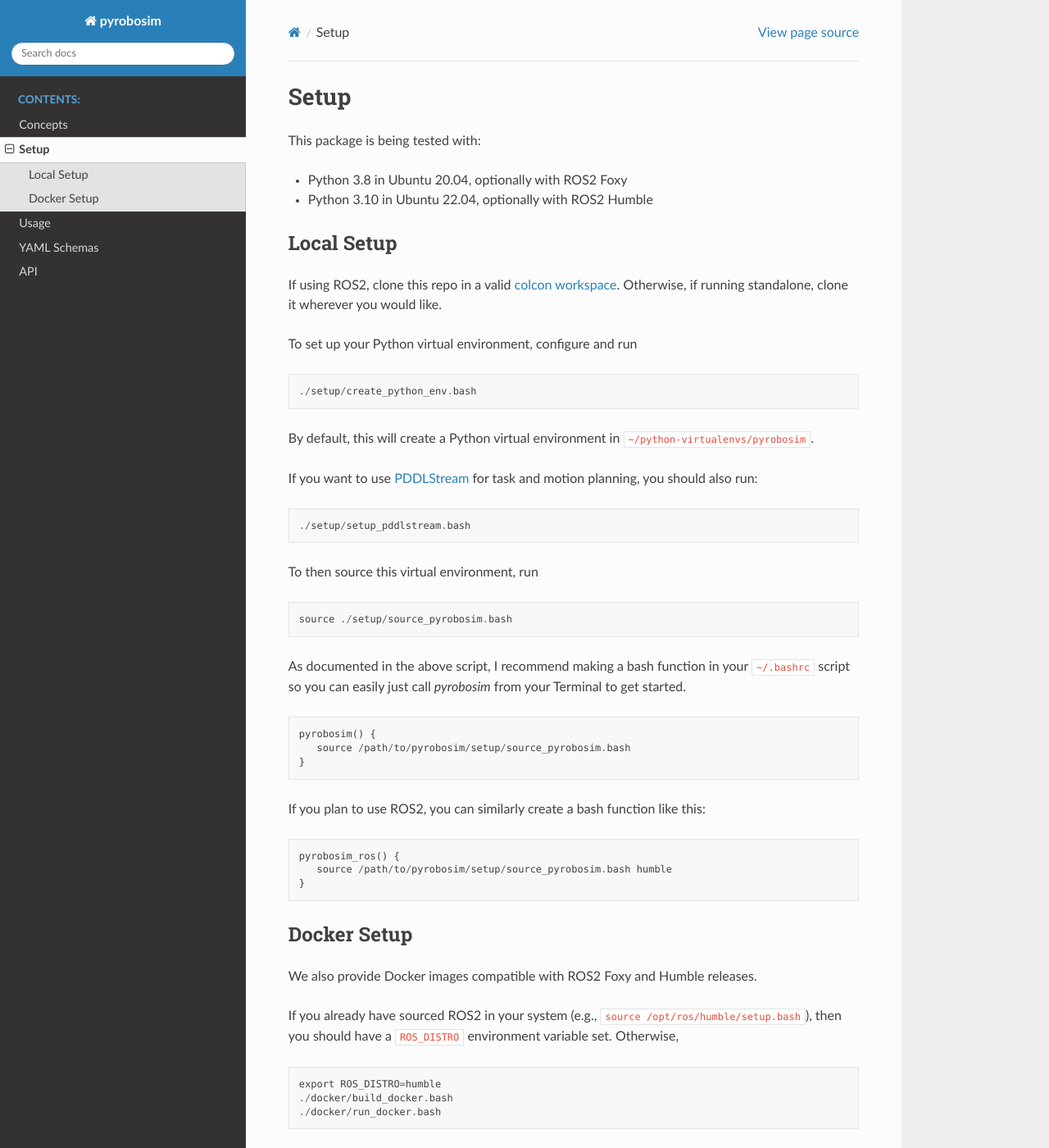
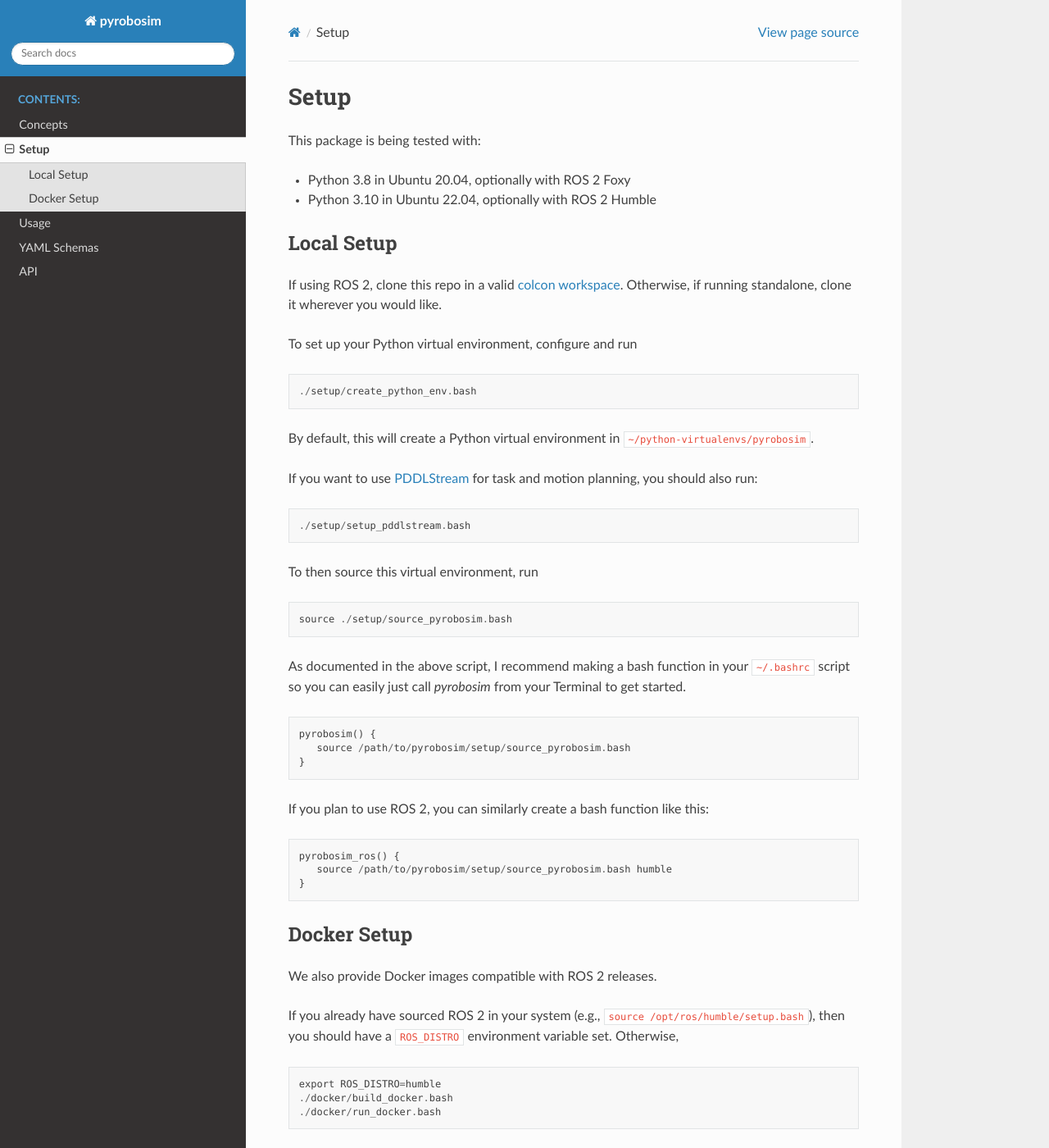
Before and after one commit to sea-bass/pyrobosim, a Sphinx documentation site: the page built from docs/source/setup.rst, in a window 1280 px wide and 1400 px high. Shown: the whole window at 82% size. Built offline with Sphinx 7.4.7 and the Read the Docs theme 2.0.0, drawn with Linux system fonts in a browser that asks for light colours.

Commit message:
ROS2 -> ROS 2

```diff
--- a/docs/source/index.rst
+++ b/docs/source/index.rst
@@ -3,7 +3,7 @@
 pyrobosim
 =========
 
-pyrobosim is a ROS2 enabled 2D mobile robot simulator for behavior prototyping.
+pyrobosim is a ROS 2 enabled 2D mobile robot simulator for behavior prototyping.
 
 .. raw:: html
 
--- a/docs/source/setup.rst
+++ b/docs/source/setup.rst
@@ -3,13 +3,13 @@ Setup
 
 This package is being tested with:
 
-* Python 3.8 in Ubuntu 20.04, optionally with ROS2 Foxy
-* Python 3.10 in Ubuntu 22.04, optionally with ROS2 Humble
+* Python 3.8 in Ubuntu 20.04, optionally with ROS 2 Foxy
+* Python 3.10 in Ubuntu 22.04, optionally with ROS 2 Humble
 
 Local Setup
 -----------
 
-If using ROS2, clone this repo in a valid `colcon workspace <https://docs.ros.org/en/foxy/Tutorials/Workspace/Creating-A-Workspace.html>`_.
+If using ROS 2, clone this repo in a valid `colcon workspace <https://docs.ros.org/en/humble/Tutorials/Workspace/Creating-A-Workspace.html>`_.
 Otherwise, if running standalone, clone it wherever you would like.
 
 To set up your Python virtual environment, configure and run
@@ -41,7 +41,7 @@ As documented in the above script, I recommend making a bash function in your ``
        source /path/to/pyrobosim/setup/source_pyrobosim.bash
     }
 
-If you plan to use ROS2, you can similarly create a bash function like this:
+If you plan to use ROS 2, you can similarly create a bash function like this:
 
 ::
 
@@ -53,9 +53,9 @@ If you plan to use ROS2, you can similarly create a bash function like this:
 Docker Setup
 ------------
 
-We also provide Docker images compatible with ROS2 Foxy and Humble releases.
+We also provide Docker images compatible with ROS 2 releases.
 
-If you already have sourced ROS2 in your system (e.g., ``source /opt/ros/humble/setup.bash``),
+If you already have sourced ROS 2 in your system (e.g., ``source /opt/ros/humble/setup.bash``),
 then you should have a ``ROS_DISTRO`` environment variable set. Otherwise,
 
 ::
--- a/docs/source/usage/index.rst
+++ b/docs/source/usage/index.rst
@@ -1,6 +1,6 @@
 Usage
 =====
-This package works with or without ROS2, and with or without a
+This package works with or without ROS 2, and with or without a
 PyQt5 based GUI for visualization.
 
 Refer to the following pages for different types of usage guides.
```
Also changed, not shown: README.md (+1 -1 lines), docs/source/usage/basic_usage.rst (+5 -5 lines), docs/source/usage/multirobot.rst (+4 -4 lines), docs/source/usage/tamp.rst (+5 -5 lines), 10 other files.
